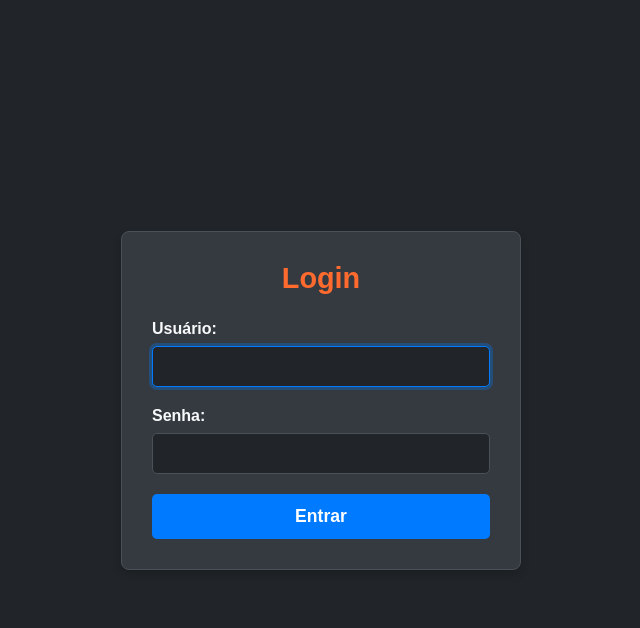
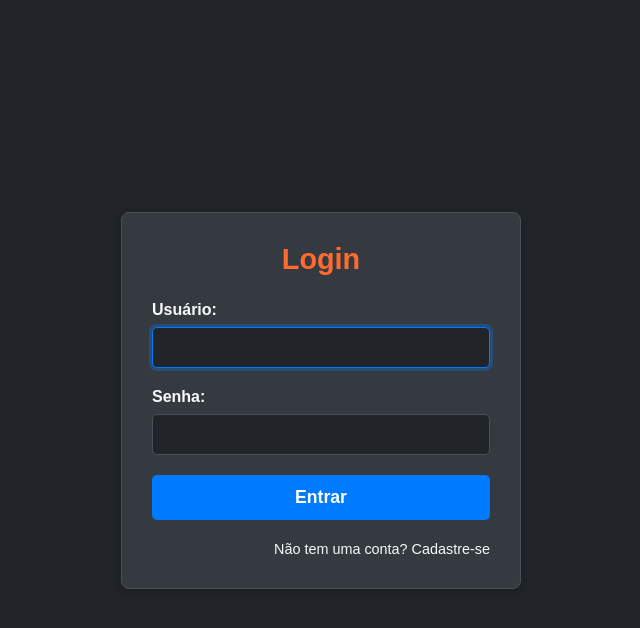
Before and after one commit to luisguidev/LiaanCore, a Django app: page / in a window 1280 px wide. Shown: the top 628 px of the page, without its empty margins (319-959 px from the left). Run offline with Django 5.2, Linux system fonts and the light colour scheme.

Commit message:
Add: login.hmtl link para cadastro, Update: readme.md.

```diff
--- a/Mapeamento/templates/registration/login.html
+++ b/Mapeamento/templates/registration/login.html
@@ -133,6 +133,25 @@
             font-weight: bold;
         }
 
+        /* --- 1. CÓDIGO CSS ADICIONADO --- */
+        /* Estilo para o contêiner do link de cadastro */
+        .signup-link-container {
+            text-align: right; /* Alinha o link à direita */
+            margin-top: 20px; /* Espaço acima do link */
+        }
+
+        .signup-link {
+            color: var(--text-color);
+            text-decoration: none;
+            font-size: 0.9em;
+            transition: color 0.2s;
+        }
+
+        .signup-link:hover {
+            text-decoration: underline;
+        }
+        /* --- FIM DO CÓDIGO CSS ADICIONADO --- */
+
     </style>
 </head>
 <body>
@@ -165,6 +184,16 @@
             <button type="submit" class="btn-submit">Entrar</button>
 
         </form>
+
+        <!-- --- 2. CÓDIGO HTML ADICIONADO --- -->
+        <!-- Link de Cadastro (fora do <form>, dentro do .login-box) -->
+        <div class="signup-link-container">
+            <a href="{% url 'mapeamento:signup' %}" class="signup-link">
+                Não tem uma conta? Cadastre-se
+            </a>
+        </div>
+        <!-- --- FIM DO CÓDIGO HTML ADICIONADO --- -->
+
     </div>
 
 </body>
```
Also changed, not shown: README.md.
